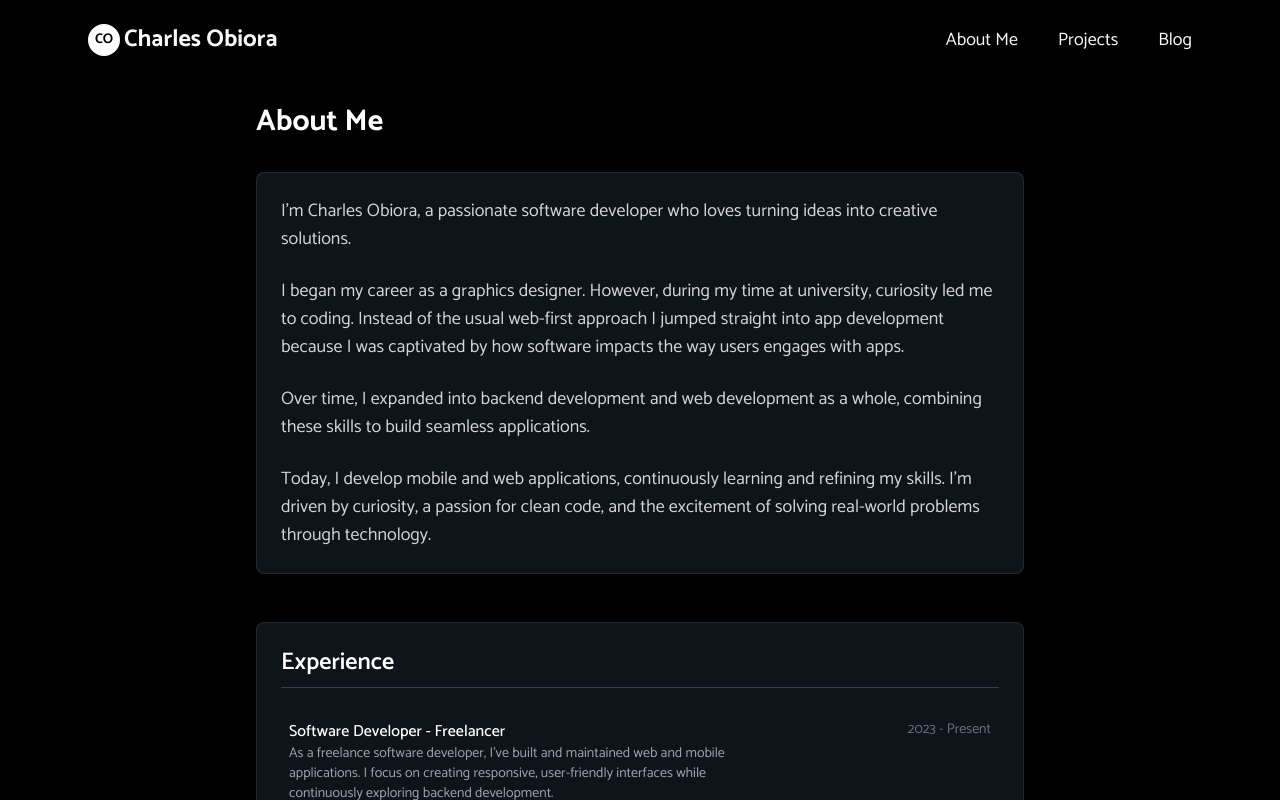
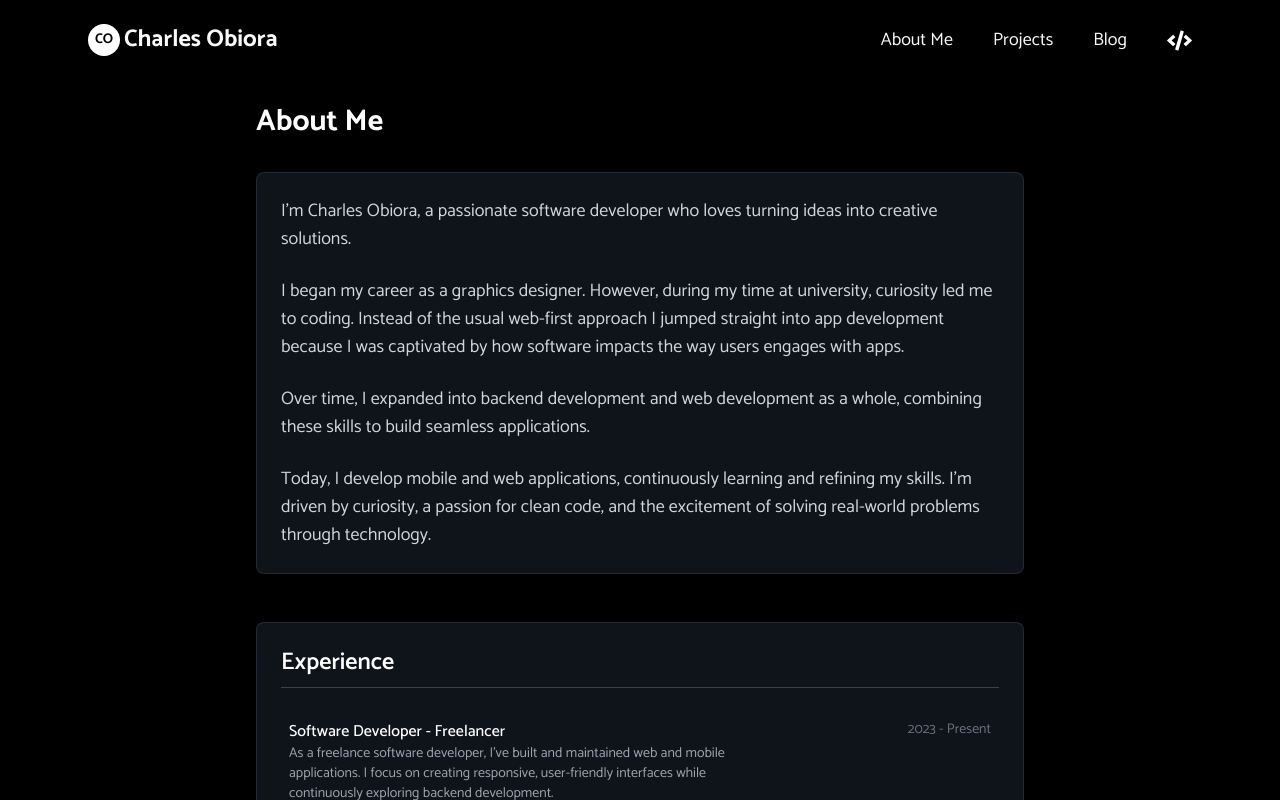
Before and after one commit to Charles77K/My-Portfolio, a Next.js app: page /about in a window 1280 px wide. Shown: the top 800 px of the page. Built offline with nearby package versions, Linux system fonts and the light colour scheme.

Commit message:
Made some changes to the navbar and projects page

```diff
--- a/components/Navbar.tsx
+++ b/components/Navbar.tsx
@@ -5,11 +5,13 @@ import React, { useState } from "react";
 import { motion } from "motion/react";
 import { Menu, X } from "lucide-react";
 import Logo from "./Logo";
+import { FaCode } from "react-icons/fa";
 
 const navData = [
   { label: "About Me", href: "/about" },
   { label: "Projects", href: "/projects" },
   { label: "Blog", href: "/blog" },
+  { label: "code", href: "https://github.com/Charles77K/My-Portfolio" },
 ];
 
 const Navbar = () => {
@@ -49,7 +51,7 @@ const Navbar = () => {
               {isOpen ? <X size={25} /> : <Menu size={25} />}
             </motion.button>
           </div>
-          <ul className="hidden md:flex gap-10">
+          <ul className="hidden md:flex gap-10 items-center">
             {navData.map((nav, idx) => (
               <motion.li
                 key={idx}
@@ -61,7 +63,17 @@ const Navbar = () => {
                   transition: { duration: 0.3, ease: "easeInOut" },
                 }}
               >
-                <Link href={nav.href}>{nav.label}</Link>
+                {nav.label === "code" ? (
+                  <Link
+                    href={nav.href}
+                    target="_blank"
+                    rel="noopener noreferrer"
+                  >
+                    <FaCode size={25} color="white" />
+                  </Link>
+                ) : (
+                  <Link href={nav.href}>{nav.label}</Link>
+                )}
               </motion.li>
             ))}
           </ul>
@@ -77,9 +89,20 @@ const Navbar = () => {
         >
           {navData.map((nav, idx) => (
             <motion.li key={idx} className="underline-offset-8">
-              <Link onClick={() => setIsOpen(false)} href={nav.href}>
-                {nav.label}
-              </Link>
+              {nav.label === "code" ? (
+                <Link
+                  onClick={() => setIsOpen(false)}
+                  href={nav.href}
+                  target="_blank"
+                  rel="noopener noreferrer"
+                >
+                  <FaCode size={25} color="white" />
+                </Link>
+              ) : (
+                <Link onClick={() => setIsOpen(false)} href={nav.href}>
+                  {nav.label}
+                </Link>
+              )}
             </motion.li>
           ))}
         </motion.ul>
--- a/components/Projects.tsx
+++ b/components/Projects.tsx
@@ -91,7 +91,7 @@ const Projects = ({ data }: { data: ProjectType }) => {
         </div>
       </div>
       {/* second half */}
-      <div className="flex flex-col space-y-6 bg-gray-800/50 p-6 rounded-lg border border-gray-700/50 shadow-md">
+      <div className="flex flex-col space-y-6 bg-gray-800/50 p-4 rounded-lg border border-gray-700/50 shadow-md">
         <div>
           <h2 className="text-2xl md:text-3xl font-bold text-white mb-2 tracking-tight">
             {title}
```
